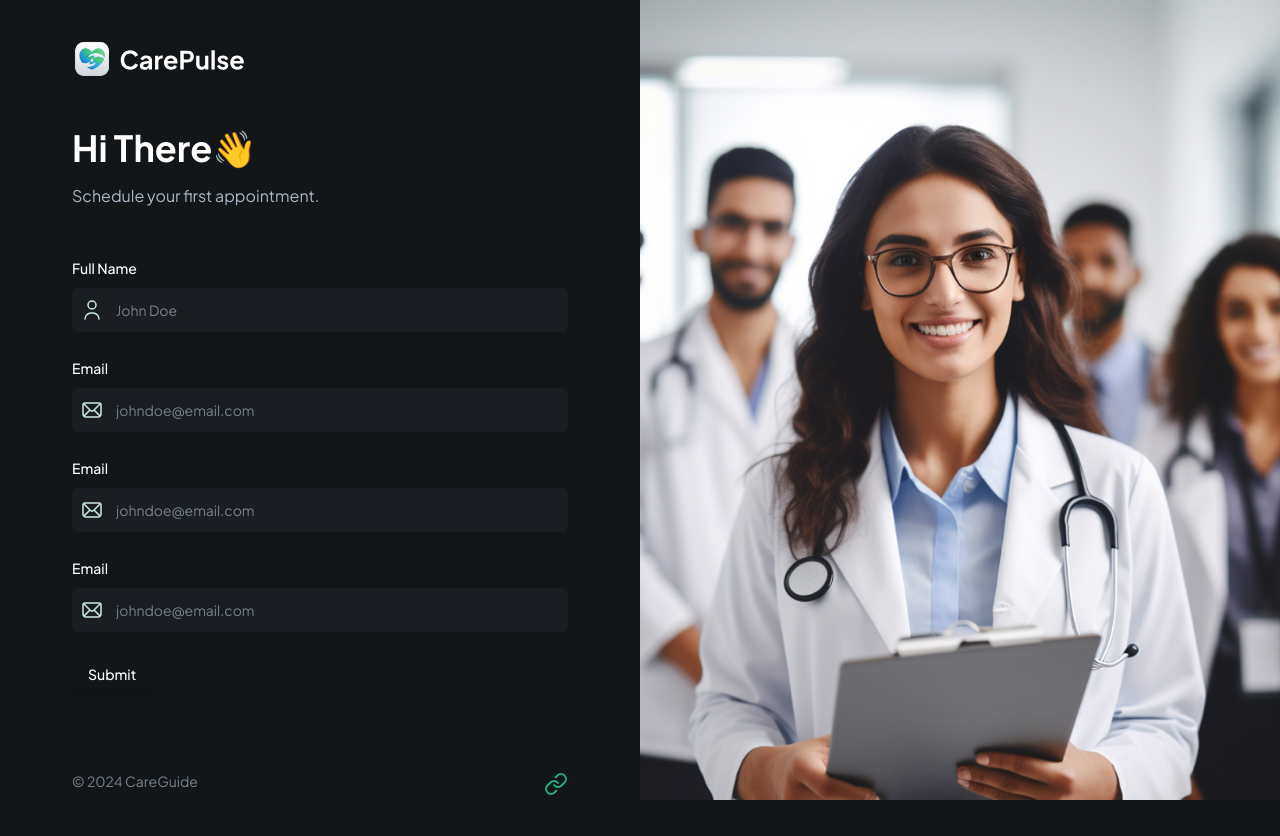
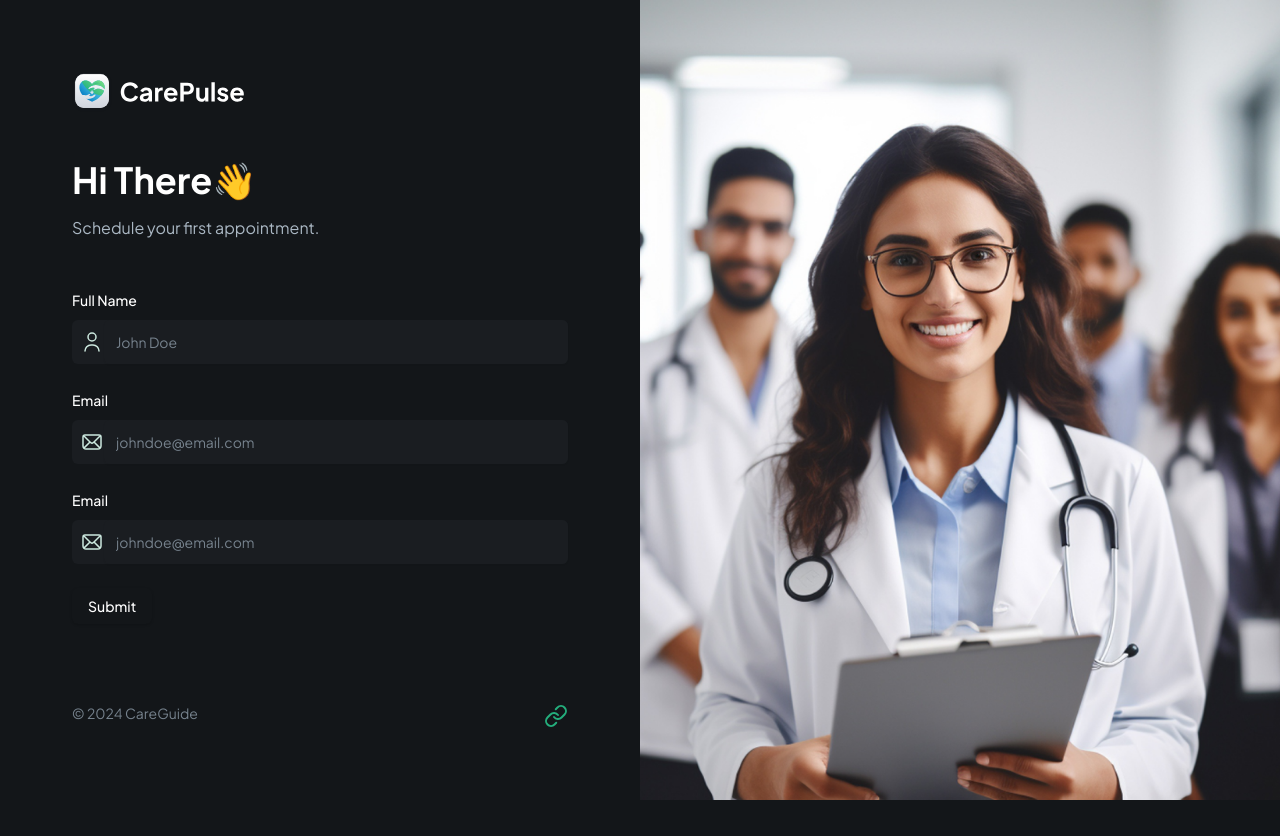
Before and after one commit to muhammedaashiq/cureguide, a Next.js app: page / in a window 1280 px wide. After the commit the page ends 800 px from the top, so only its background shows below. Built offline with nearby package versions, Linux system fonts and the light colour scheme.

Commit message:
THURSDAY

```diff
--- a/components/forms/PatientForm.tsx
+++ b/components/forms/PatientForm.tsx
@@ -72,15 +72,7 @@ const PatientForm = () => {
           iconSrc="/assets/icons/email.svg"
           iconAlt="email"
         />
-        <CustomFormField
-          fieldType={FormFieldType.INPUT}
-          control={form.control}
-          name="email"
-          label="Email"
-          placeholder="johndoe@email.com"
-          iconSrc="/assets/icons/email.svg"
-          iconAlt="email"
-        />
+
 
 
 
```
